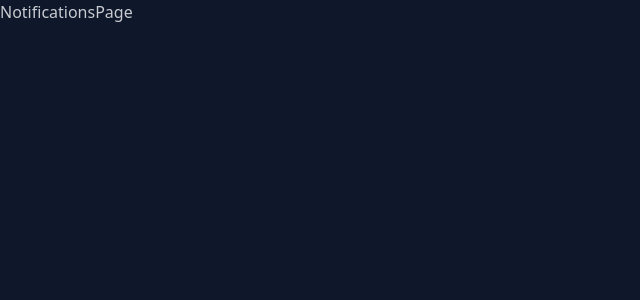
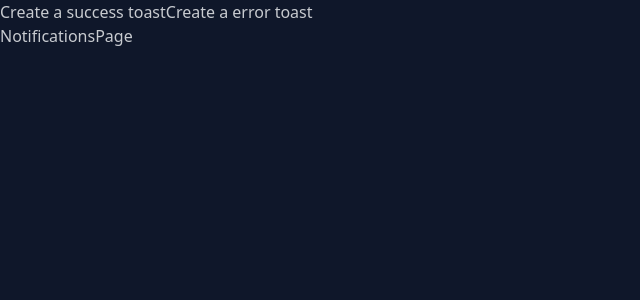
Before and after one commit to Om-Bhati/Chat-App-with-Video-Calling, a React (Vite) app in the folder frontend/: page /notifications in a window 1280 px wide. Shown: the top 300 px of the page, without its empty margins (0-640 px from the left). Built offline with nearby package versions, Linux system fonts and the light colour scheme.

Commit message:
Added toast as well

```diff
--- a/frontend/package.json
+++ b/frontend/package.json
@@ -12,6 +12,7 @@
   "dependencies": {
     "react": "^19.1.0",
     "react-dom": "^19.1.0",
+    "react-hot-toast": "^2.5.2",
     "react-router": "^7.6.0"
   },
   "devDependencies": {
--- a/frontend/src/App.jsx
+++ b/frontend/src/App.jsx
@@ -1,5 +1,6 @@
 import React from "react";
 import {Route , Routes} from "react-router"
+import toast , {Toaster} from "react-hot-toast"
 import HomePage from "./pages/HomePage";
 import SignUpPage from "./pages/SignUpPage";
 import LoginPage from "./pages/LoginPage";
@@ -11,6 +12,8 @@ import OnboardingPage from "./pages/OnboardingPage";
 const App = () => {
   return (
     <div className= "h-screen" data-theme="night">
+      <button onClick={() => toast.success("Hello world!")}>Create a success toast</button>
+      <button onClick={() => toast.error("Hello world!")}>Create a error toast</button>
       <Routes>
         <Route path="/" element={<HomePage/>} />
         <Route path="/signup" element={<SignUpPage/>} />
@@ -20,6 +23,8 @@ const App = () => {
         <Route path="/chat" element={<ChatPage/>} />
         <Route path="/onboarding" element={<OnboardingPage/>} />
       </Routes>
+
+      <Toaster />
     </div>
   );
 };
```
Also changed, not shown: 1 other file (tests, documents, lock files or other folders).
